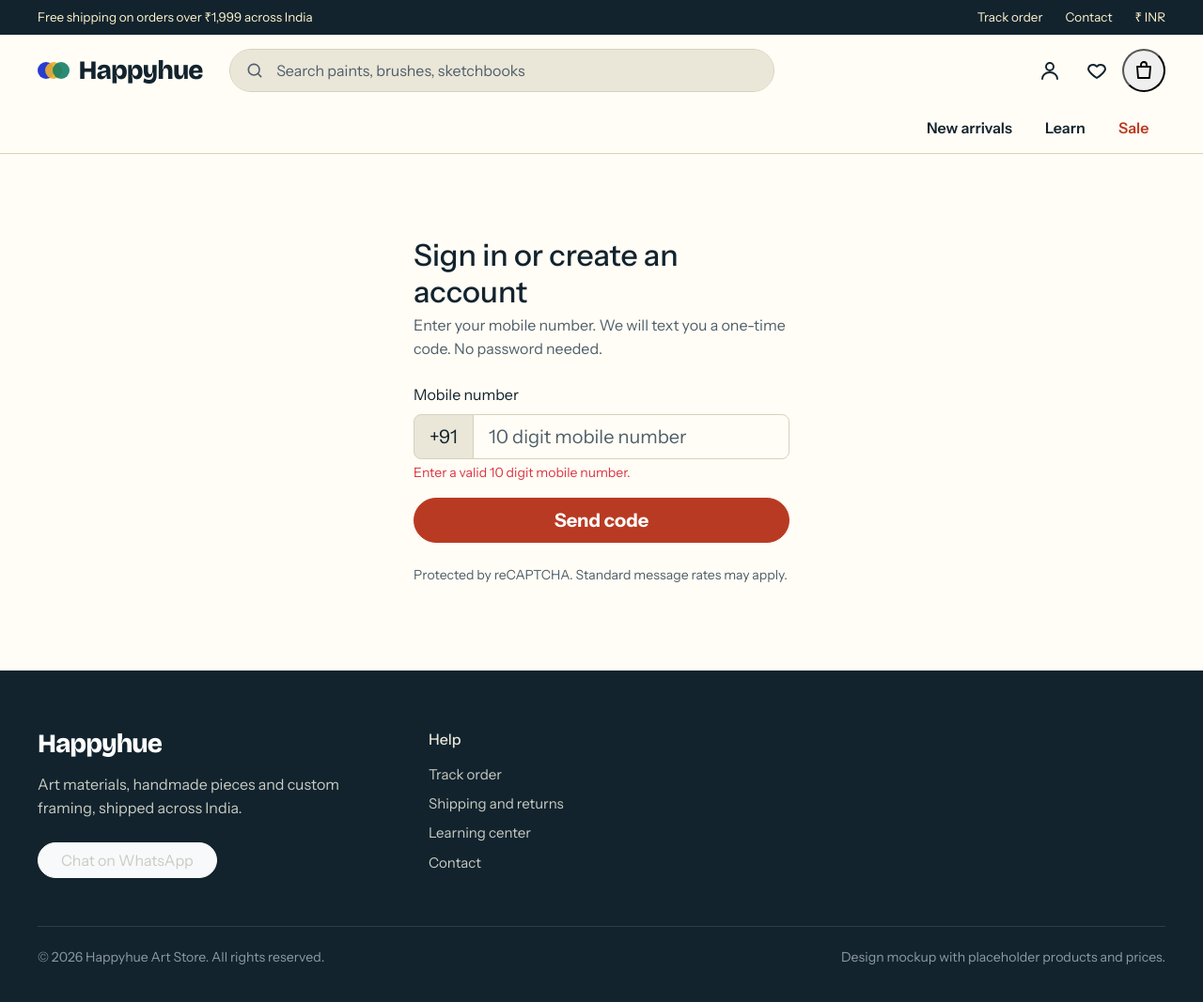
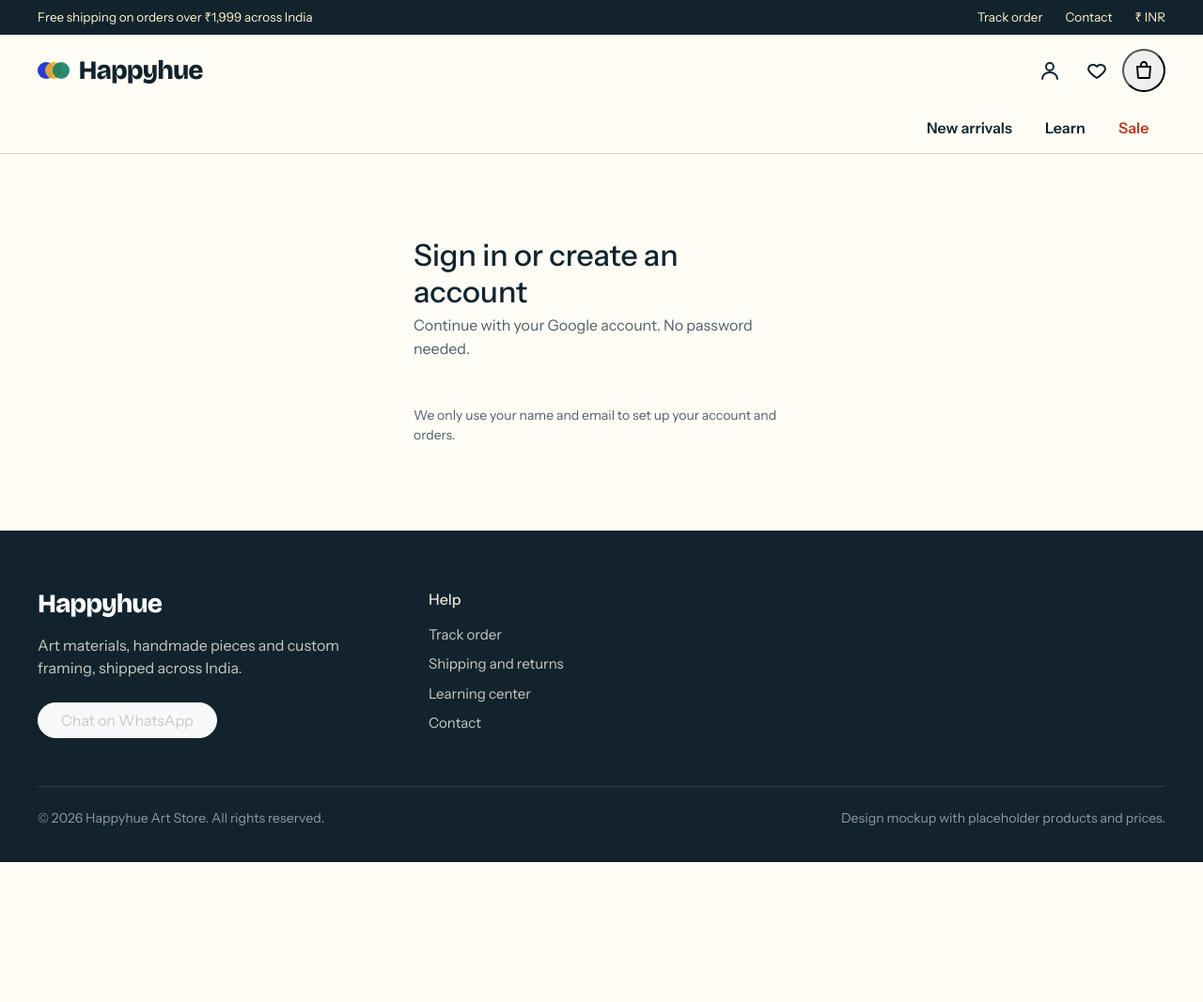
Before and after one commit to suhailvs/happyhue, a Django app: page /accounts/login/ in a window 1280 px wide. Shown: the whole page at 94% size. After the commit the page ends 918 px from the top, so only its background shows below. Run offline with Django 5.2, Linux system fonts and the light colour scheme; data that the repository does not hold is empty; some libraries are stand-ins or nearby versions.

Commit message:
added google auth

```diff
--- a/accounts/urls.py
+++ b/accounts/urls.py
@@ -6,7 +6,7 @@ app_name = "accounts"
 
 urlpatterns = [
     path("login/", views.login_page, name="login"),
-    path("login/firebase/", views.firebase_login, name="firebase_login"),
+    path("login/google/", views.google_login, name="google_login"),
     path("logout/", views.logout_view, name="logout"),
     path("orders/", views.my_orders, name="orders"),
 ]
--- a/accounts/views.py
+++ b/accounts/views.py
@@ -13,7 +13,7 @@ from django.utils.http import url_has_allowed_host_and_scheme
 from django.views.decorators.csrf import ensure_csrf_cookie
 from django.views.decorators.http import require_POST
 
-from .firebase import FirebaseAuthError, verify_phone_token
+from .google_signin import GoogleAuthFailed, verify_google_token
 from .models import User
 
 log = logging.getLogger(__name__)
@@ -33,52 +33,54 @@ def login_page(request):
         return redirect(nxt)
     return render(request, "accounts/login.html", {
         "next": nxt,
-        "firebase_config": getattr(settings, "FIREBASE_WEB_CONFIG", {}),
+        "google_client_id": getattr(settings, "GOOGLE_CLIENT_ID", ""),
     })
 
 
-def _get_or_create_user(uid, phone):
-    """Find the customer by phone (the identity that matters) and attach the Firebase uid."""
-    user = User.objects.filter(phone=phone).first() or User.objects.filter(firebase_uid=uid).first()
+def _get_or_create_user(sub, email, name):
+    """Find the customer by Google id, then by email, and attach the Google id. Returns (user, created)."""
+    created = False
+    user = User.objects.filter(google_sub=sub).first() or User.objects.filter(email__iexact=email).first()
     if user is None:
         try:
             with transaction.atomic():
-                user = User.objects.create_user(phone=phone, firebase_uid=uid)
+                user = User.objects.create_user(email=email, google_sub=sub, name=name)
+                created = True
         except IntegrityError:  # two tabs verifying at once
-            user = User.objects.get(phone=phone)
+            user = User.objects.get(email__iexact=email)
     updates = []
-    if user.firebase_uid != uid and not User.objects.exclude(pk=user.pk).filter(firebase_uid=uid).exists():
-        user.firebase_uid = uid
-        updates.append("firebase_uid")
-    if user.phone != phone and not User.objects.exclude(pk=user.pk).filter(phone=phone).exists():
-        user.phone = phone  # the customer changed their number in Firebase
-        updates.append("phone")
+    if not user.google_sub:
+        user.google_sub = sub
+        updates.append("google_sub")
+    if name and not user.name:
+        user.name = name
+        updates.append("name")
     if updates:
         user.save(update_fields=updates)
-    return user
+    return user, created
 
 
 @require_POST
-def firebase_login(request):
+def google_login(request):
     try:
         body = json.loads(request.body or b"{}")
     except ValueError:
         body = {}
     try:
-        uid, phone = verify_phone_token(body.get("id_token"))
-    except FirebaseAuthError as exc:
+        sub, email, name = verify_google_token(body.get("credential"))
+    except GoogleAuthFailed as exc:
         return JsonResponse({"ok": False, "message": str(exc)}, status=401)
     except ImproperlyConfigured:
-        log.exception("Firebase is not configured")
+        log.exception("Google sign-in is not configured")
         return JsonResponse({"ok": False, "message": "Sign-in is not available right now."}, status=500)
 
-    user = _get_or_create_user(uid, phone)
+    user, created = _get_or_create_user(sub, email, name)
     if not user.is_active:
         return JsonResponse({"ok": False, "message": "This account is disabled."}, status=403)
 
     # The cart lives in the session, and login() keeps it, so a guest's cart follows them in.
     login(request, user, backend="django.contrib.auth.backends.ModelBackend")
-    return JsonResponse({"ok": True, "redirect": _safe_next(request, body.get("next")), "new": not user.name})
+    return JsonResponse({"ok": True, "redirect": _safe_next(request, body.get("next")), "new": created})
 
 
 @require_POST
--- a/requirements.txt
+++ b/requirements.txt
@@ -2,6 +2,7 @@ Django==6.1.1
 # django-crispy-forms==2.7
 # crispy-bootstrap5==2026.9
 razorpay==2.0.1
-firebase_admin==7.7.0
+google-auth==2.60.0
+requests==2.34.2
 python-decouple==3.8
 pillow==12.3.0
--- a/store/static/css/site.css
+++ b/store/static/css/site.css
@@ -124,6 +124,9 @@ svg { display: block; }
 .icon-btn { position: relative; width: 46px; height: 46px; display: grid; place-items: center; border-radius: 50%; }
 .icon-btn:hover { background: var(--bs-tertiary-bg); }
 .icon-btn svg { width: 24px; height: 24px; }
+.icon-btn.has-label { display: inline-flex; align-items: center; width: auto; padding-inline: .75rem; gap: .4rem; border: 0; background: none; border-radius: 999px; font-weight: 500; color: inherit; }
+.icon-btn.has-label:hover { background: var(--bs-tertiary-bg); }
+.icon-btn.has-label.dropdown-toggle::after { margin-left: 0; }
 .count { position: absolute; top: 3px; right: 1px; min-width: 19px; height: 19px; padding: 0 5px; border-radius: 10px; background: var(--vn-accent); color: #fff; font: 700 .69rem/19px var(--bs-body-font-family); text-align: center; }
 .count[hidden] { display: none; }
 
--- a/store/static/js/login.js
+++ b/store/static/js/login.js
@@ -1,139 +1,63 @@
-// Phone OTP sign-in with Firebase. Firebase sends and checks the SMS code in the browser;
-// the Django server then verifies the resulting ID token before it logs anyone in.
-import { initializeApp } from 'https://www.gstatic.com/firebasejs/10.14.1/firebase-app.js';
-import { getAuth, RecaptchaVerifier, signInWithPhoneNumber } from 'https://www.gstatic.com/firebasejs/10.14.1/firebase-auth.js';
+const cfg = document.getElementById("loginConfig").dataset;
+const alertBox = document.getElementById("loginAlert");
 
-const $ = (id) => document.getElementById(id);
-const cfg = JSON.parse($('firebase-config').textContent || '{}');
-const meta = $('loginConfig').dataset;
-const alertBox = $('loginAlert');
-const RESEND_SECONDS = 30;
-
-const showAlert = (msg) => { alertBox.textContent = msg || ''; alertBox.hidden = !msg; };
-const csrf = () => (document.cookie.match(/(?:^|; )csrftoken=([^;]+)/) || [])[1] || '';
-
-if (!cfg.apiKey) {
-  showAlert('Sign-in is not set up yet. Add the Firebase web config to the Django settings.');
-  $('sendBtn').disabled = true;
-  throw new Error('Missing FIREBASE_WEB_CONFIG');
+function showError(message) {
+  alertBox.textContent = message;
+  alertBox.hidden = false;
 }
 
-const auth = getAuth(initializeApp(cfg));
-auth.languageCode = 'en';
-
-let verifier = null;
-let confirmation = null;
-let phone = '';
-let timer = null;
-
-const ERRORS = {
-  'auth/invalid-phone-number': 'That mobile number does not look right.',
-  'auth/missing-phone-number': 'Enter your mobile number.',
-  'auth/too-many-requests': 'Too many attempts. Please wait a while and try again.',
-  'auth/quota-exceeded': 'We cannot send codes right now. Please try again later.',
-  'auth/captcha-check-failed': 'Security check failed. Please try again.',
-  'auth/invalid-verification-code': 'That code is not correct. Check it and try again.',
-  'auth/code-expired': 'That code has expired. Request a new one.',
-  'auth/operation-not-allowed': 'Phone sign-in is not enabled for this store yet.',
-  'auth/network-request-failed': 'Network problem. Check your connection and try again.',
-};
-const explain = (e) => ERRORS[e && e.code] || 'Something went wrong. Please try again.';
-
-function freshVerifier() {
-  if (verifier) { try { verifier.clear(); } catch (e) { /* already gone */ } verifier = null; }
-  const host = $('recaptcha-container');
-  host.innerHTML = '';
-  const slot = document.createElement('div');   // new element every time
-  host.appendChild(slot);
-  verifier = new RecaptchaVerifier(auth, slot, { size: 'invisible' });
-  return verifier;
+function csrfToken() {
+  const match = document.cookie.match(/(?:^|;\s*)csrftoken=([^;]+)/);
+  return match ? decodeURIComponent(match[1]) : "";
 }
 
-function startTimer() {
-  let left = RESEND_SECONDS;
-  $('resendBtn').disabled = true;
-  clearInterval(timer);
-  const tick = () => {
-    $('resendTimer').textContent = left > 0 ? `You can resend in ${left}s` : '';
-    if (left-- <= 0) { clearInterval(timer); $('resendBtn').disabled = false; }
-  };
-  tick();
-  timer = setInterval(tick, 1000);
-}
-
-async function sendCode() {
-  showAlert('');
-  const btn = $('sendBtn');
-  btn.disabled = true;
+async function onCredential(response) {
+  alertBox.hidden = true;
   try {
-    confirmation = await signInWithPhoneNumber(auth, phone, freshVerifier());
-    $('sentTo').textContent = phone;
-    $('phoneForm').hidden = true;
-    $('otpForm').hidden = false;
-    $('otp').value = '';
-    $('otp').focus();
-    startTimer();
-  } catch (e) {
-    console.error('send OTP failed:', e.code, e);   // helpful while debugging
-    showAlert(explain(e));
-    try { verifier && verifier.clear(); } catch (_) { /* ignore */ }
-    verifier = null;
-  } finally {
-    btn.disabled = false;
+    const res = await fetch(cfg.loginUrl, {
+      method: "POST",
+      credentials: "same-origin",
+      headers: { "Content-Type": "application/json", "X-CSRFToken": csrfToken() },
+      body: JSON.stringify({ credential: response.credential, next: cfg.next }),
+    });
+    const data = await res.json().catch(() => ({}));
+    if (res.ok && data.ok) {
+      window.location.assign(data.redirect || "/");
+    } else {
+      showError(data.message || "Could not sign you in. Please try again.");
+    }
+  } catch (err) {
+    showError("Network problem. Please try again.");
   }
 }
 
-$('phoneForm').addEventListener('submit', (e) => {
-  e.preventDefault();
-  const digits = $('phone').value.replace(/\D/g, '');
-  const ok = /^[6-9]\d{9}$/.test(digits);
-  $('phoneError').hidden = ok;
-  $('phone').classList.toggle('is-invalid', !ok);
-  if (!ok) return;
-  phone = '+91' + digits;
-  sendCode();
-});
+function init() {
+  if (!cfg.clientId) {
+    showError("Google sign-in is not configured.");
+    return;
+  }
+  google.accounts.id.initialize({
+    client_id: cfg.clientId,
+    callback: onCredential,
+    auto_select: false,
+  });
+  google.accounts.id.renderButton(document.getElementById("googleBtn"), {
+    theme: "outline",
+    size: "large",
+    shape: "pill",
+    text: "continue_with",
+    width: 320,
+  });
+}
 
-$('resendBtn').addEventListener('click', sendCode);
-
-$('changeBtn').addEventListener('click', () => {
-  clearInterval(timer);
-  confirmation = null;
-  showAlert('');
-  $('otpForm').hidden = true;
-  $('phoneForm').hidden = false;
-  $('phone').focus();
-});
-
-$('otp').addEventListener('input', (e) => {
-  e.target.value = e.target.value.replace(/\D/g, '').slice(0, 6);
-  if (e.target.value.length === 6) $('otpForm').requestSubmit();
-});
-
-$('otpForm').addEventListener('submit', async (e) => {
-  e.preventDefault();
-  const code = $('otp').value;
-  if (code.length !== 6 || !confirmation) return;
-  const btn = $('verifyBtn');
-  btn.disabled = true;
-  btn.textContent = 'Verifying…';
-  showAlert('');
-  try {
-    const result = await confirmation.confirm(code);
-    const idToken = await result.user.getIdToken();
-    const res = await fetch(meta.loginUrl, {
-      method: 'POST',
-      credentials: 'same-origin',
-      headers: { 'Content-Type': 'application/json', 'X-CSRFToken': csrf() },
-      body: JSON.stringify({ id_token: idToken, next: meta.next }),
-    });
-    const data = await res.json().catch(() => ({}));
-    if (!res.ok || !data.ok) throw { message: data.message || 'Sign-in failed. Please try again.' };
-    await auth.signOut().catch(() => {});   // Django's session is the login; no need to keep Firebase's
-    location.href = data.redirect;
-  } catch (err) {
-    showAlert(err.code ? explain(err) : err.message);
-    btn.disabled = false;
-    btn.textContent = 'Verify and continue';
+// The Google script loads async, so wait for it.
+let tries = 0;
+const timer = setInterval(() => {
+  if (window.google && google.accounts && google.accounts.id) {
+    clearInterval(timer);
+    init();
+  } else if (++tries > 100) {
+    clearInterval(timer);
+    showError("Could not load Google sign-in. Check your connection and refresh.");
   }
-});
+}, 100);
--- a/store/templates/accounts/login.html
+++ b/store/templates/accounts/login.html
@@ -7,45 +7,22 @@
 <section class="section">
   <div class="container" style="max-width:440px">
     <h1 class="h2 mb-1">Sign in or create an account</h1>
-    <p class="text-body-secondary mb-4">Enter your mobile number. We will text you a one-time code. No password needed.</p>
+    <p class="text-body-secondary mb-4">Continue with your Google account. No password needed.</p>
 
     <div id="loginAlert" class="alert alert-danger" role="alert" aria-live="assertive" hidden></div>
 
-    {# Step 1: phone number #}
-    <form id="phoneForm" novalidate>
-      <label class="form-label" for="phone">Mobile number</label>
-      <div class="input-group input-group-lg mb-1">
-        <span class="input-group-text">+91</span>
-        <input id="phone" class="form-control" type="tel" inputmode="numeric" autocomplete="tel-national"
-               maxlength="10" placeholder="10 digit mobile number" required>
-      </div>
-      <div class="invalid-feedback d-block" id="phoneError" hidden>Enter a valid 10 digit mobile number.</div>
-      <button class="btn btn-primary btn-lg rounded-pill w-100 mt-3" type="submit" id="sendBtn">Send code</button>
-    </form>
+    <div id="googleBtn" class="d-flex justify-content-center"></div>
 
-    {# Step 2: the code #}
-    <form id="otpForm" novalidate hidden>
-      <p class="mb-3">We sent a 6 digit code to <b id="sentTo"></b>.
-        <button type="button" class="btn btn-link p-0 align-baseline" id="changeBtn">Change number</button></p>
-      <label class="form-label" for="otp">One-time code</label>
-      <input id="otp" class="form-control form-control-lg text-center" type="text" inputmode="numeric"
-             autocomplete="one-time-code" maxlength="6" placeholder="------" style="letter-spacing:.4em" required>
-      <button class="btn btn-primary btn-lg rounded-pill w-100 mt-3" type="submit" id="verifyBtn">Verify and continue</button>
-      <p class="small text-body-secondary mt-3 mb-0">Did not get it?
-        <button type="button" class="btn btn-link p-0 align-baseline small" id="resendBtn" disabled>Resend code</button>
-        <span id="resendTimer"></span></p>
-    </form>
-
-    <div id="recaptcha-container"></div>
-    <p class="small text-body-secondary mt-4 mb-0">Protected by reCAPTCHA. Standard message rates may apply.</p>
+    <p class="small text-body-secondary mt-4 mb-0">We only use your name and email to set up your account and orders.</p>
   </div>
 </section>
 
 <div id="loginConfig" hidden
-     data-login-url="{% url 'accounts:firebase_login' %}" data-next="{{ next }}"></div>
-{{ firebase_config|json_script:"firebase-config" }}
+     data-login-url="{% url 'accounts:google_login' %}" data-next="{{ next }}"
+     data-client-id="{{ google_client_id }}"></div>
 {% endblock %}
 
 {% block extra_js %}
+<script src="https://accounts.google.com/gsi/client" async defer></script>
 <script type="module" src="{% static 'js/login.js' %}"></script>
 {% endblock %}
--- a/store/templates/base.html
+++ b/store/templates/base.html
@@ -53,14 +53,28 @@
         {{ store_name }}
       </a>
 
-      <form class="search" role="search" action="{% url 'store:home' %}" method="get">
+      <!-- <form class="search" role="search" action="{% url 'store:home' %}" method="get">
         <svg class="ico" viewBox="0 0 24 24" aria-hidden="true"><use href="#u-search"/></svg>
         <label class="visually-hidden" for="q">Search the store</label>
         <input id="q" name="q" type="search" class="form-control" placeholder="Search paints, brushes, sketchbooks" autocomplete="off">
-      </form>
+      </form> -->
 
       <div class="ms-auto d-flex gap-1">
-        <a class="icon-btn" href="{% if user.is_authenticated %}{% url 'accounts:orders' %}{% else %}{% url 'accounts:login' %}{% if request.resolver_match.view_name != 'accounts:login' %}?next={{ request.get_full_path|urlencode }}{% endif %}{% endif %}" aria-label="{% if user.is_authenticated %}My account and orders{% else %}Sign in{% endif %}"><svg class="ico" viewBox="0 0 24 24" aria-hidden="true"><use href="#u-user"/></svg></a>
+        {% if user.is_authenticated %}
+        <div class="dropdown">
+          <button class="icon-btn has-label dropdown-toggle" type="button" data-bs-toggle="dropdown" aria-expanded="false" aria-label="Account menu">
+            <svg class="ico" viewBox="0 0 24 24" aria-hidden="true"><use href="#u-user"/></svg>
+            <span class="d-none d-md-inline">{{ user.first_name|default:"Account"|truncatewords:1 }}</span>
+          </button>
+          <ul class="dropdown-menu dropdown-menu-end">
+            <li><a class="dropdown-item" href="{# url 'accounts:profile' #}">My profile</a></li>
+            <li><a class="dropdown-item" href="{% url 'accounts:orders' %}">Orders</a></li>
+            <li><a class="dropdown-item" href="{# url 'accounts:addresses' #}">Saved addresses</a></li>
+          </ul>
+        </div>
+        {% else %}
+        <a class="icon-btn" href="{% url 'accounts:login' %}{% if request.resolver_match.view_name != 'accounts:login' %}?next={{ request.get_full_path|urlencode }}{% endif %}" aria-label="Sign in"><svg class="ico" viewBox="0 0 24 24" aria-hidden="true"><use href="#u-user"/></svg></a>
+        {% endif %}
         <a class="icon-btn" href="#" aria-label="Wishlist"><svg class="ico" viewBox="0 0 24 24" aria-hidden="true"><use href="#u-heart"/></svg><span class="count" id="wishCount" hidden>0</span></a>
         <button class="icon-btn" type="button" data-bs-toggle="offcanvas" data-bs-target="#cartDrawer" aria-controls="cartDrawer" aria-label="Open cart">
           <svg class="ico" viewBox="0 0 24 24" aria-hidden="true"><use href="#u-bag"/></svg><span class="count" id="cartCount" hidden>0</span>
--- a/store/templatetags/store_extras.py
+++ b/store/templatetags/store_extras.py
@@ -29,6 +29,7 @@ def css_vars(colors):
 
     The SVG illustrations in partials/sprite.html read --c1, --c2 and --c3.
     """
+    if not colors: return ""
     colors = list(colors)
     c1 = colors[0]
     c2 = colors[1] if len(colors) > 1 else c1
```
Also changed, not shown: accounts/admin.py (+7 -7 lines), accounts/firebase.py (deleted, +0 -55 lines), accounts/google_signin.py (added, +38 -0 lines), accounts/models.py (+23 -18 lines), config/settings.py (+2 -7 lines), store/management/commands/seed_catalog.py (+11 -11 lines), README.md, accounts/migrations/0001_initial.py, dbold.sqlite3 (deleted), 2 other files.
